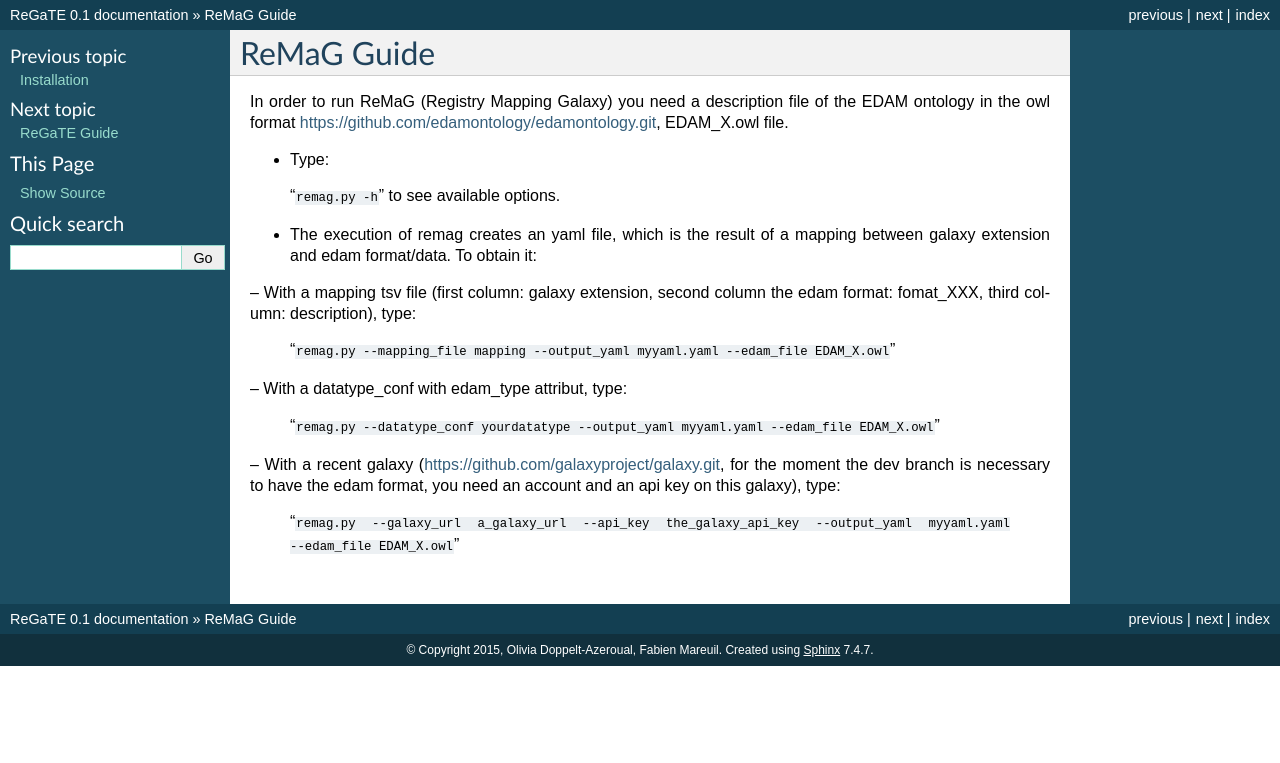
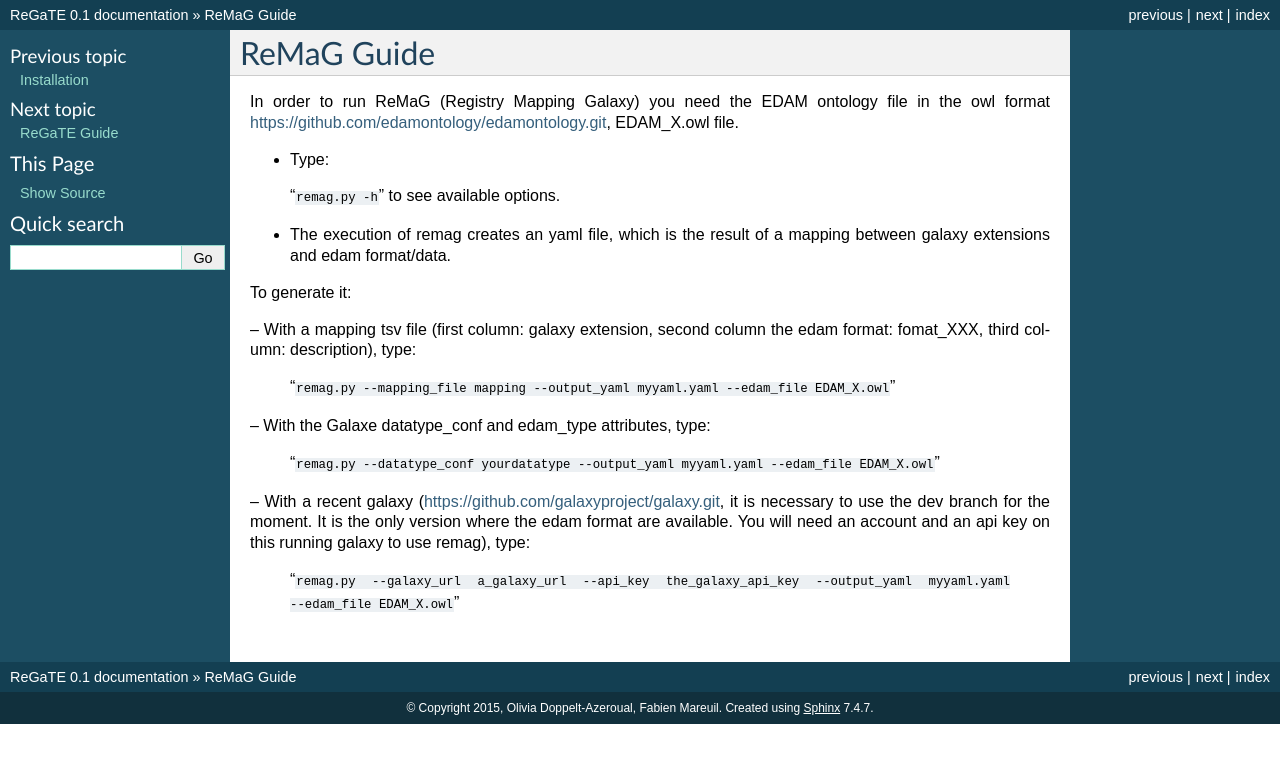
Before and after one commit to C3BI-pasteur-fr/ReGaTE, a Sphinx documentation site: the page built from doc/remag.rst, in a window 1280 px wide. Shown: the top 763 px of the page. Built offline with Sphinx 7.4.7, drawn with Linux system fonts in a browser that asks for light colours.

Commit message:
Update remag.rst

```diff
--- a/doc/remag.rst
+++ b/doc/remag.rst
@@ -12,24 +12,26 @@ ReMaG Guide
 ***********
 
 
-In order to run ReMaG (Registry Mapping Galaxy) you need a description file of the EDAM ontology in the owl format https://github.com/edamontology/edamontology.git, EDAM_X.owl file.
+In order to run ReMaG (Registry Mapping Galaxy) you need the EDAM ontology file in the owl format https://github.com/edamontology/edamontology.git, EDAM_X.owl file.
 
 * Type:
 
   "``remag.py -h``"
   to see available options.
 
-* The execution of remag creates an yaml file, which is the result of a mapping between galaxy extension and edam format/data. To obtain it:
+* The execution of remag creates an yaml file, which is the result of a mapping between galaxy extensions and edam format/data.
+
+To generate it:
 
 -- With a mapping tsv file (first column: galaxy extension, second column the edam format: fomat_XXX, third column: description), type:
 
   "``remag.py --mapping_file mapping --output_yaml myyaml.yaml --edam_file EDAM_X.owl``"
 
 
--- With a datatype_conf with edam_type attribut, type:
+-- With the Galaxe datatype_conf and edam_type attributes, type:
 
   "``remag.py --datatype_conf yourdatatype --output_yaml myyaml.yaml --edam_file EDAM_X.owl``"
 
--- With a recent galaxy (https://github.com/galaxyproject/galaxy.git, for the moment the dev branch is necessary to have the edam format, you need an account and an api key on this galaxy), type:
+-- With a recent galaxy (https://github.com/galaxyproject/galaxy.git, it is necessary to use the dev branch for the moment. It is the only version where the edam format are available. You will need an account and an api key on this running galaxy to use remag), type:
 
   "``remag.py --galaxy_url a_galaxy_url --api_key the_galaxy_api_key --output_yaml myyaml.yaml --edam_file EDAM_X.owl``"
```
